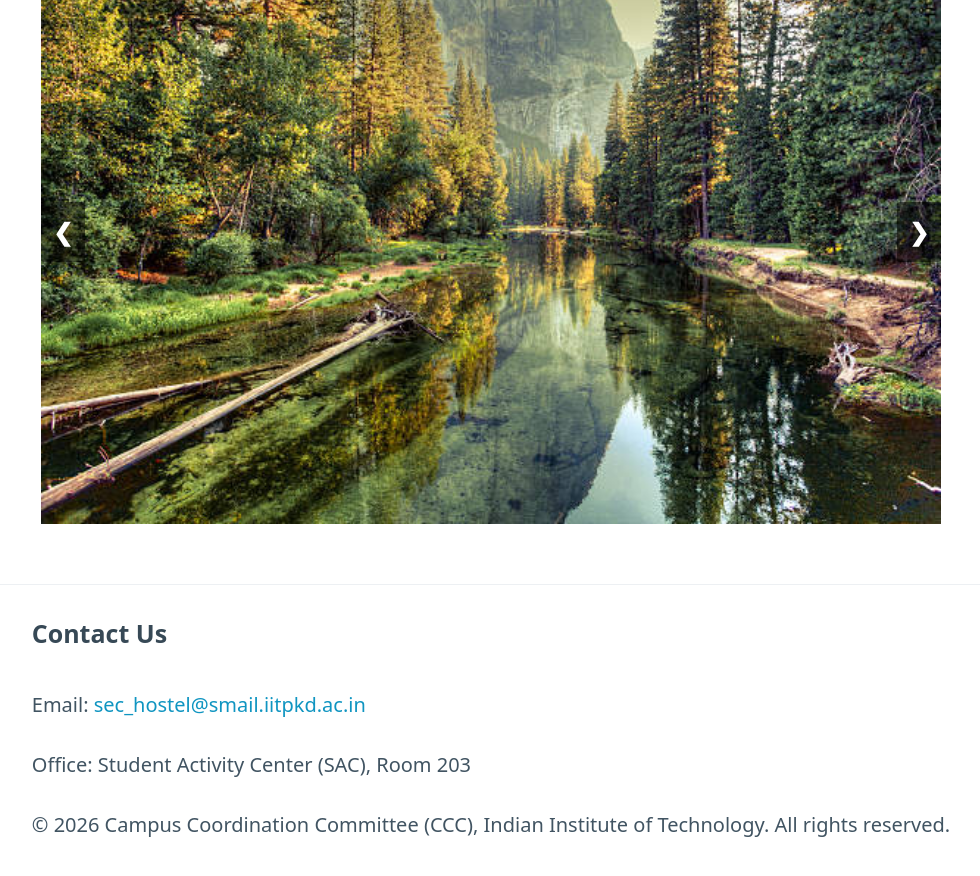
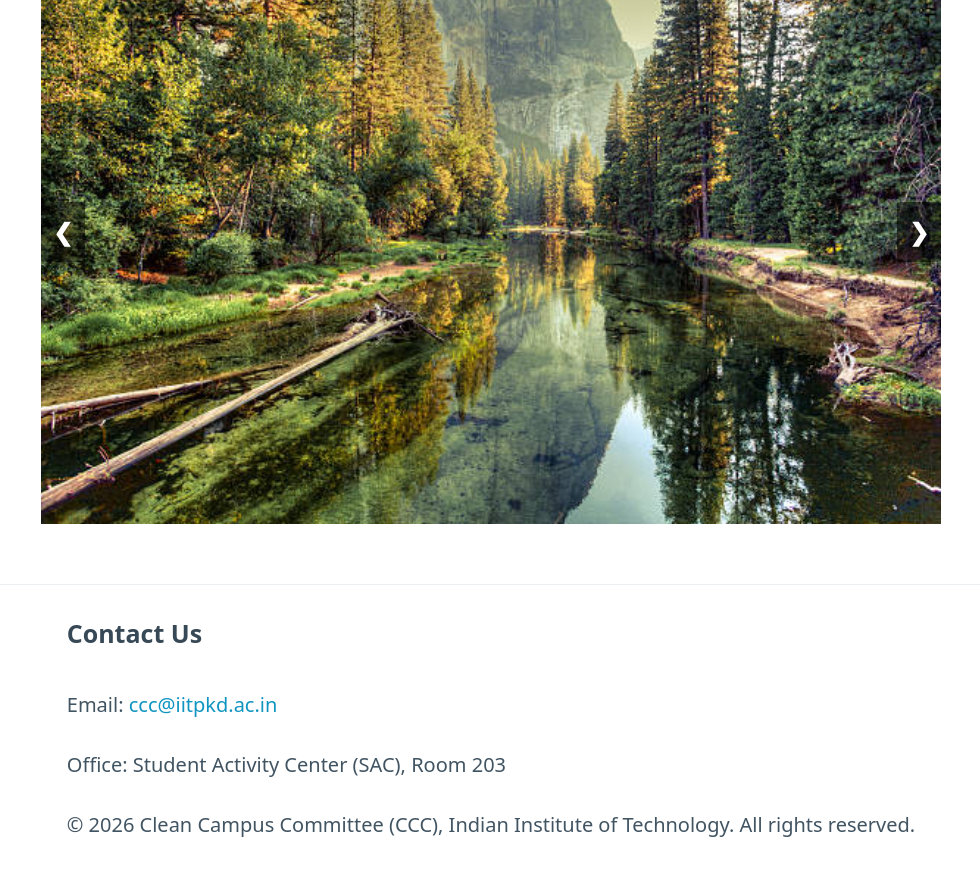
Before and after one commit to kdinesh/kdinesh.github.io, a Jekyll site: the page built from index.md, in a window 1280 px wide and 900 px high, scrolled down 1161 px. Shown: the top 876 px of the window, without its empty margins (149-1129 px from the left). Built offline with Jekyll 4.4.1, drawn with Linux system fonts in a browser that asks for light colours.

Commit message:
fix typo, add suggestion

```diff
--- a/_layouts/default.html
+++ b/_layouts/default.html
@@ -219,9 +219,9 @@
   <footer class="footer-container">
     <div>
       <h4>Contact Us</h4>
-      <p>Email: <a href="mailto:sec_hostel@smail.iitpkd.ac.in">sec_hostel@smail.iitpkd.ac.in</a></p>
+      <p>Email: <a href="mailto:ccc@iitpkd.ac.in">ccc@iitpkd.ac.in</a></p>
       <p>Office: Student Activity Center (SAC), Room 203</p>
-      <p>© {{ site.time | date: '%Y' }} Campus Coordination Committee (CCC), Indian Institute of Technology. All rights reserved.</p>
+      <p>© {{ site.time | date: '%Y' }} Clean Campus Committee (CCC), Indian Institute of Technology. All rights reserved.</p>
     </div>
   </footer>
 
```
